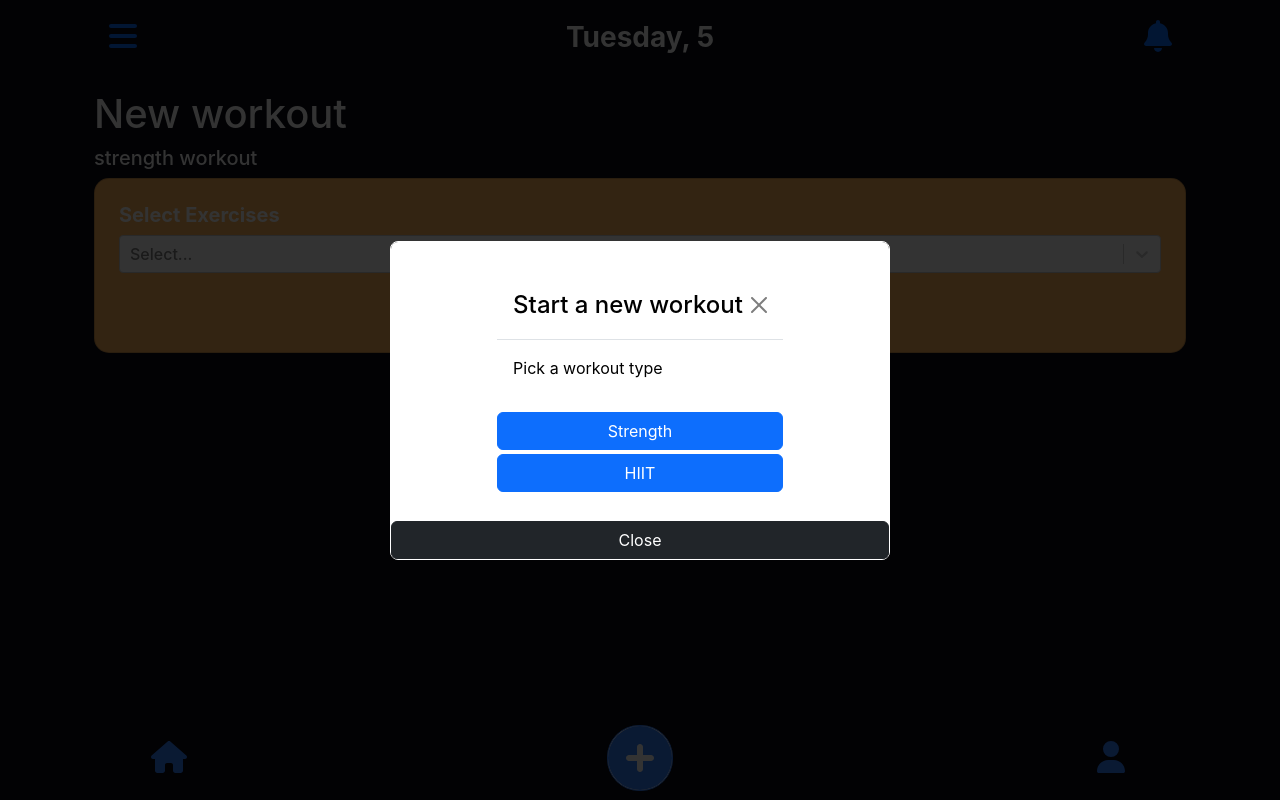
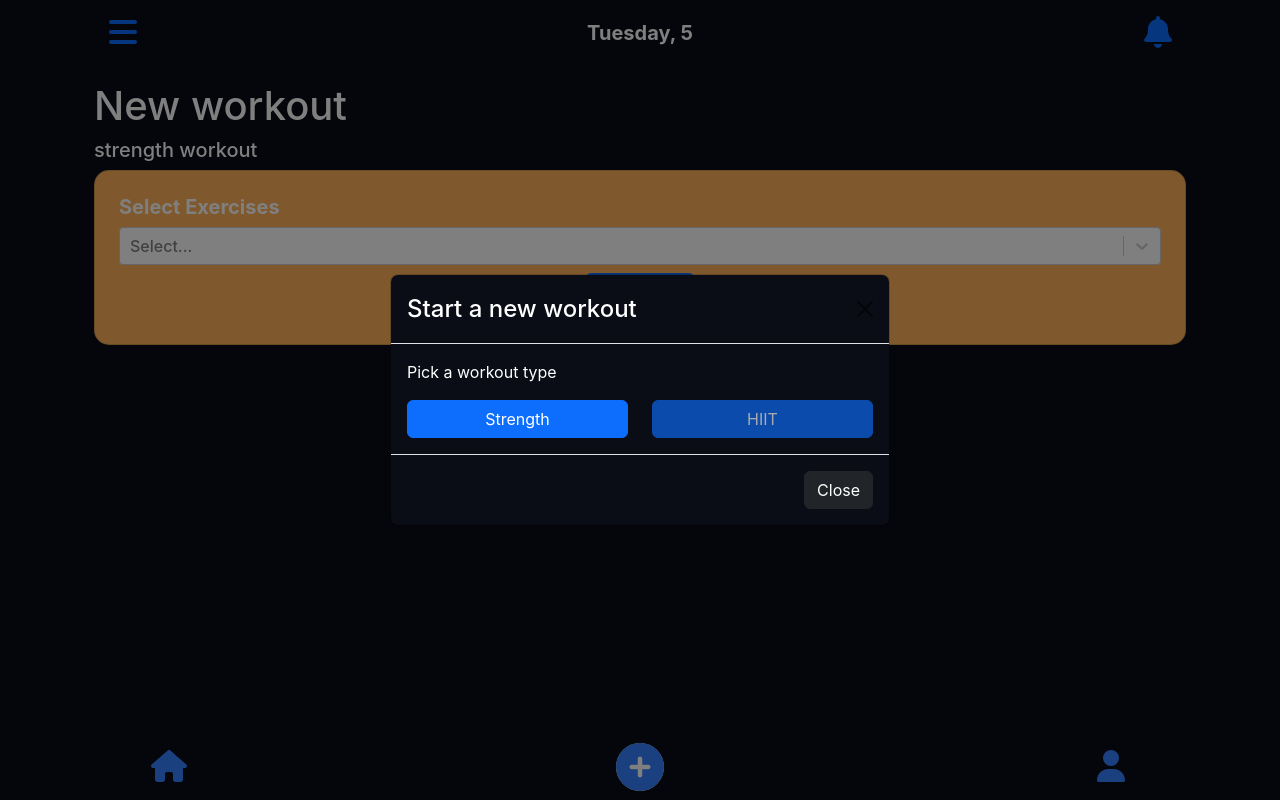
Before and after one commit to hannahgmacca/pocketPT-react, a React (Create React App) app: page /workout in a window 1280 px wide. Both pictures are taken after a click on the button 640 px from the left and 758 px from the top of the page. Built offline with nearby package versions, Linux system fonts and the light colour scheme.

Commit message:
Icon size fixes

```diff
--- a/public/data/exerciseOptions.json
+++ b/public/data/exerciseOptions.json
@@ -34,7 +34,7 @@
     "id": 5,
     "value": 5,
     "exerciseName": "hip abductor",
-    "label": "leg extension",
+    "label": "hip abductor",
     "defaultRepCount": 12,
     "defaultWeight": 60
   }
--- a/src/common/scss/theme.scss
+++ b/src/common/scss/theme.scss
@@ -42,10 +42,10 @@ $progress-bar-bg: white;
 $progress-bg: #0d6efd;
 
 // Modal
-$modal-content-bg: white;
-$modal-backdrop-opacity: 80%;
-$modal-content-color: black;
-$modal-content-border-color: white;
+// $modal-content-bg: white;
+// $modal-backdrop-opacity: 80%;
+// $modal-content-color: black;
+// $modal-content-border-color: white;
 
 // Input
 $form-select-color: black;
--- a/src/components/BottomNavigation.tsx
+++ b/src/components/BottomNavigation.tsx
@@ -45,9 +45,9 @@ const BottomNavigation = () => {
           >
             <FontAwesomeIcon
               className="bg-white rounded-5"
-              size="4x"
+              size="3x"
               icon={faCirclePlus}
-              style={{ color: background, border: `${background} 1px solid` }}
+              style={{ color: background }}
             />
           </button>
         </Col>
--- a/src/components/NewWorkoutModal.tsx
+++ b/src/components/NewWorkoutModal.tsx
@@ -1,4 +1,5 @@
-import { Button, Modal } from "react-bootstrap";
+import { Button, Col, Modal, Row } from "react-bootstrap";
+import { useNavigate } from "react-router-dom";
 
 type Props = {
   workoutModalOpen: boolean;
@@ -7,14 +8,18 @@ type Props = {
 
 const NewWorkoutModal = (props: Props) => {
   const { workoutModalOpen, setWorkoutModalOpen } = props;
+  const navigate = useNavigate();
 
   const handleStartWorkout = (workoutType: number) => {
+    setWorkoutModalOpen(false);
     switch (workoutType) {
       case 1:
+        navigate(`/workout?workoutType=strength`);
         // post to api to initiate new workout
         // if success, navigate to /workout
         return;
       case 2:
+        navigate(`/workout?workoutType=hiit`);
         // post to api to initiate new workout
         // if success, navigate to /workout
         return;
@@ -27,29 +32,40 @@ const NewWorkoutModal = (props: Props) => {
       onHide={() => setWorkoutModalOpen(false)}
       centered
     >
-      <Modal.Dialog>
+      {/* <Modal.Dialog> */}
       <Modal.Header closeButton>
         <Modal.Title>Start a new workout</Modal.Title>
       </Modal.Header>
 
       <Modal.Body>
         <p>Pick a workout type</p>
-        </Modal.Body>
-
-        <Button onClick={() => handleStartWorkout(1)} variant="primary">
+        <Row className="justify-content-between">
+          <Col xs={6}>
+            <Button
+              onClick={() => handleStartWorkout(1)}
+              variant="primary"
+              className="w-100"
+            >
               Strength
             </Button>
+          </Col>
+          <Col xs={6}>
             <Button
+              disabled
               onClick={() => handleStartWorkout(2)}
               variant="primary"
-          className="mt-1"
+              className="w-100"
             >
               HIIT
             </Button>
-      </Modal.Dialog>
+          </Col>
+        </Row>
+      </Modal.Body>
+      <Modal.Footer>
         <Button onClick={() => setWorkoutModalOpen(false)} variant="dark">
           Close
         </Button>
+      </Modal.Footer>
     </Modal>
   );
 };
--- a/src/components/TopNavigation.tsx
+++ b/src/components/TopNavigation.tsx
@@ -17,7 +17,7 @@ const TopNavigation: React.FC = () => {
           </Link>
         </Col>
         <Col xs={8} className="d-flex justify-content-center">
-          <span className="fw-bold fs-3">{getWeekdayDate(today)}</span>
+          <span className="fw-bold fs-5">{getWeekdayDate(today)}</span>
         </Col>
         <Col xs={2} className="d-flex justify-content-center">
           <Link to="/">
--- a/src/components/Workout/Workout.tsx
+++ b/src/components/Workout/Workout.tsx
@@ -19,6 +19,10 @@ const Workout = () => {
   const { activeRound, workoutName, completedRoundList, workoutType } = state;
 
   // const match = useRouteMatch<RouterParams>();
+
+  // has router params from /id?
+  // if yes then get workout from api
+  // if no then report error
 
   const onFirstLoad = useCallback(async (workoutId?: string) => {
     // if (!workoutId) {
```
Lines whose indentation alone changed are shown as unchanged.
